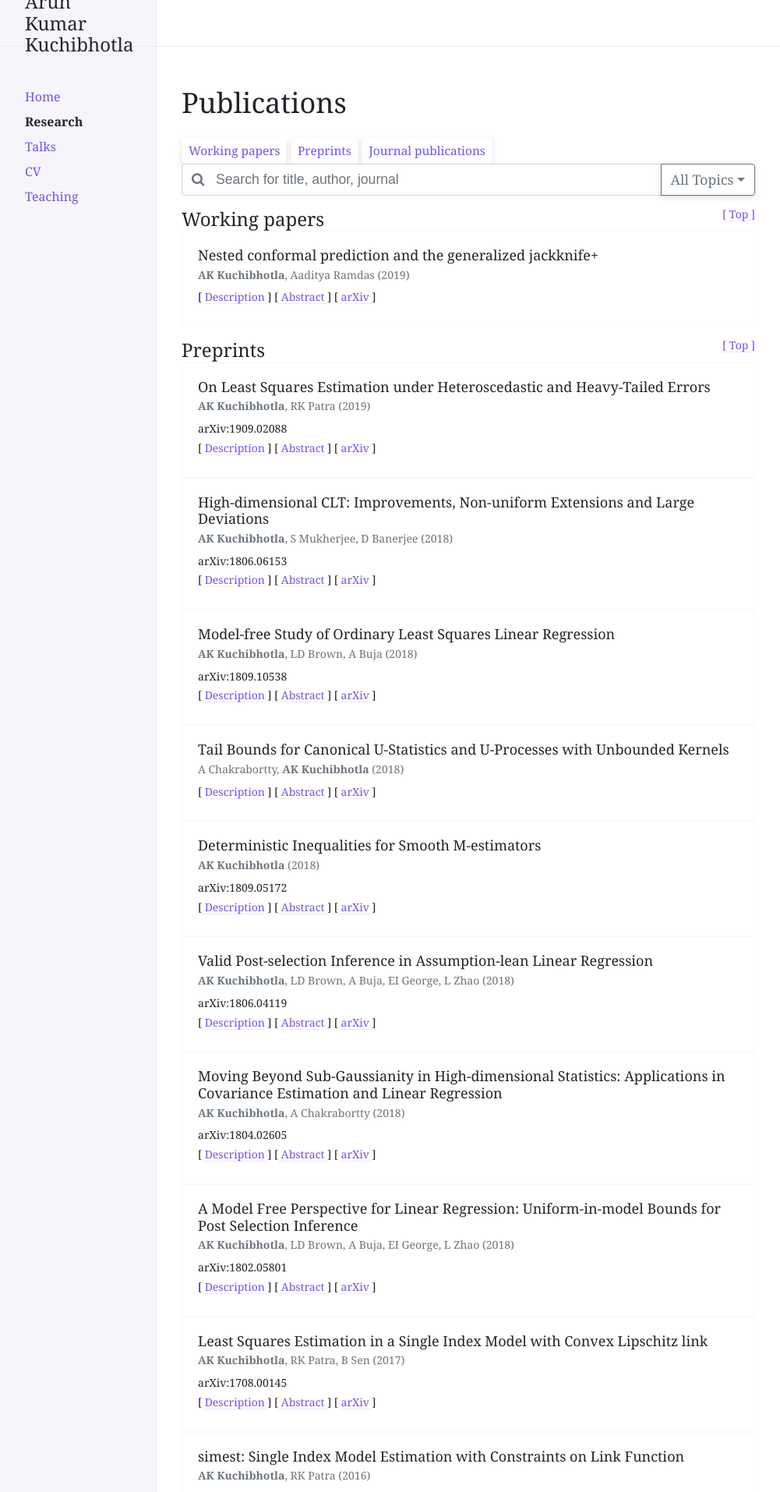
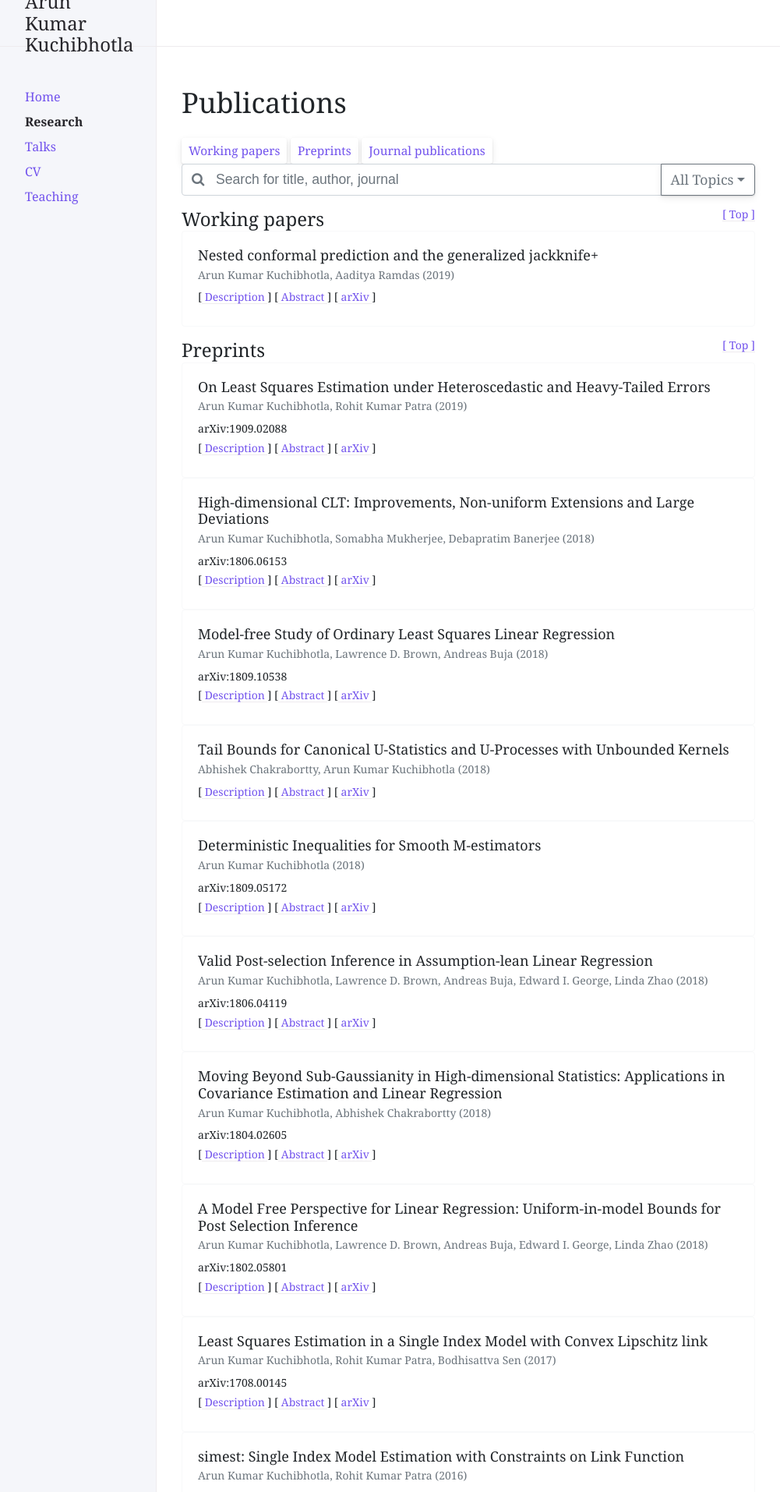
Before and after one commit to Arun-Kuchibhotla/Arun-Kuchibhotla.github.io, a Jekyll site: the page built from docs/research.md, in a window 1280 px wide. Shown: the top 1914 px of the page at 78% size, without its empty margins (139-1140 px from the left). Built offline with Jekyll 4.4.1, drawn with Linux system fonts in a browser that asks for light colours; nearby versions of some CDN libraries; some of the changed text lies outside the part shown.

Commit message:
Update publications.json

```diff
--- a/_data/publications.json
+++ b/_data/publications.json
@@ -6,19 +6,19 @@
 		"title": "A Model Free Perspective for Linear Regression: Uniform-in-model Bounds for Post Selection Inference",
 		"authors": [
 			{
-				"name": "AK Kuchibhotla"
+				"name": "Arun Kumar Kuchibhotla"
 			},
 			{
-				"name": "LD Brown"
+				"name": "Lawrence D. Brown"
 			},
 			{
-				"name": "A Buja"
+				"name": "Andreas Buja"
 			},
 			{
-				"name": "EI George"
+				"name": "Edward I. George"
 			},
 			{
-				"name": "L Zhao"
+				"name": "Linda Zhao"
 			}
 		],
 		"source": "arXiv:1802.05801",
@@ -54,10 +54,10 @@
 		"title": "Moving Beyond Sub-Gaussianity in High-dimensional Statistics: Applications in Covariance Estimation and Linear Regression",
 		"authors": [
 			{
-				"name": "AK Kuchibhotla"
+				"name": "Arun Kumar Kuchibhotla"
 			},
 			{
-				"name": "A Chakrabortty"
+				"name": "Abhishek Chakrabortty"
 			}
 		],
 		"source": "arXiv:1804.02605",
@@ -84,10 +84,10 @@
 		"title": "A general set up for minimum disparity estimation",
 		"authors": [
 			{
-				"name": "AK Kuchibhotla"
+				"name": "Arun Kumar Kuchibhotla"
 			},
 			{
-				"name": "A Basu"
+				"name": "Ayanendranath Basu"
 			}
 		],
 		"source": "Statistics & Probability Letters",
@@ -116,13 +116,13 @@
 		"title": "Least Squares Estimation in a Single Index Model with Convex Lipschitz link",
 		"authors": [
 			{
-				"name": "AK Kuchibhotla"
+				"name": "Arun Kumar Kuchibhotla"
 			},
 			{
-				"name": "RK Patra"
+				"name": "Rohit Kumar Patra"
 			},
 			{
-				"name": "B Sen"
+				"name": "Bodhisattva Sen"
 			}
 		],
 		"source": "arXiv:1708.00145",
@@ -152,22 +152,22 @@
 		"title": "Models as Approximations---Part II: A General Theory of Model-Robust Regression",
 		"authors": [
 			{
-				"name": "A Buja"
+				"name": "Andreas Buja"
 			},
 			{
-				"name": "R Berk"
+				"name": "Richard Berk"
 			},
 			{
-				"name": "L Brown"
+				"name": "Lawrence D. Brown"
 			},
 			{
-				"name": "E George"
+				"name": "Edward I. George"
 			},
 			{
-				"name": "AK Kuchibhotla"
+				"name": "Arun Kumar Kuchibhotla"
 			},
 			{
-				"name": "L Zhao"
+				"name": "Linda Zhao"
 			}
 		],
 		"source": "arXiv:1612.03257",
@@ -194,10 +194,10 @@
 		"title": "Efficient Estimation in Single Index Models through Smoothing splines",
 		"authors": [
 			{
-				"name": "AK Kuchibhotla"
+				"name": "Arun Kumar Kuchibhotla"
 			},
 			{
-				"name": "RK Patra"
+				"name": "Rohit Kumar Patra"
 			}
 		],
 		"source": "arXiv:1612.00068",
@@ -224,25 +224,25 @@
 		"title": "Assumption lean regression",
 		"authors": [
 			{
-				"name": "R Berk"
+				"name": "Richard Berk"
 			},
 			{
-				"name": "A Buja"
+				"name": "Andreas Buja"
 			},
 			{
-				"name": "L Brown"
+				"name": "Lawrence D. Brown"
 			},
 			{
-				"name": "E George"
+				"name": "Edward I. George"
 			},
 			{
-				"name": "AK Kuchibhotla"
+				"name": "Arun Kumar Kuchibhotla"
 			},
 			{
-				"name": "W Su"
+				"name": "Weijie Su"
 			},
 			{
-				"name": "L Zhao"
+				"name": "Linda Zhao"
 			}
 		],
 		"source": "The American Statistician",
@@ -271,19 +271,19 @@
 		"title": "Valid Post-selection Inference in Assumption-lean Linear Regression",
 		"authors": [
 			{
-				"name": "AK Kuchibhotla"
+				"name": "Arun Kumar Kuchibhotla"
 			},
 			{
-				"name": "LD Brown"
+				"name": "Lawrence D. Brown"
 			},
 			{
-				"name": "A Buja"
+				"name": "Andreas Buja"
 			},
 			{
-				"name": "EI George"
+				"name": "Edward I. George"
 			},
 			{
-				"name": "L Zhao"
+				"name": "Linda Zhao"
 			}
 		],
 		"source": "arXiv:1806.04119",
@@ -316,7 +316,7 @@
 		"title": "Deterministic Inequalities for Smooth M-estimators",
 		"authors": [
 			{
-				"name": "AK Kuchibhotla"
+				"name": "Arun Kumar Kuchibhotla"
 			}
 		],
 		"source": "arXiv:1809.05172",
@@ -349,10 +349,10 @@
 		"title": "On the asymptotics of minimum disparity estimation",
 		"authors": [
 			{
-				"name": "AK Kuchibhotla"
+				"name": "Arun Kumar Kuchibhotla"
 			},
 			{
-				"name": "A Basu"
+				"name": "Ayanendranath Basu"
 			}
 		],
 		"source": "TEST: An Official Journal of the Spanish Society of Statistics and Operations Research",
@@ -382,13 +382,13 @@
 		"title": "Statistical inference based on bridge divergences",
 		"authors": [
 			{
-				"name": "AK Kuchibhotla"
+				"name": "Arun Kumar Kuchibhotla"
 			},
 			{
-				"name": "S Mukherjee"
+				"name": "Somabha Mukherjee"
 			},
 			{
-				"name": "A Basu"
+				"name": "Ayanendranath Basu"
 			}
 		],
 		"source": "Annals of the Institute of Statistical Mathematics",
@@ -420,10 +420,10 @@
 		"title": "First order expansion of convex regularized estimators",
 		"authors": [
 			{
-				"name": "P Bellec"
+				"name": "Pierre C. Bellec"
 			},
 			{
-				"name": "AK Kuchibhotla"
+				"name": "Arun Kumar Kuchibhotla"
 			}
 		],
 		"source": "Advances in Neural Information Processing Systems",
@@ -450,10 +450,10 @@
 		"title": "A minimum distance weighted likelihood method of estimation",
 		"authors": [
 			{
-				"name": "A Kuchibhotla"
+				"name": "Arun Kumar Kuchibhotla"
 			},
 			{
-				"name": "A Basu"
+				"name": "Ayanendranath Basu"
 			}
 		],
 		"source": "Technical report, Interdisciplinary Statistical Research Unit (ISRU), Indian …",
@@ -479,10 +479,10 @@
 		"year": 2016,
 		"authors": [
 			{
-				"name": "AK Kuchibhotla"
+				"name": "Arun Kumar Kuchibhotla"
 			},
 			{
-				"name": "RK Patra"
+				"name": "Rohit Kumar Patra"
 			}
 		],
 		"source": "R package version 0.6,",
@@ -506,10 +506,10 @@
 		"title": "On Least Squares Estimation under Heteroscedastic and Heavy-Tailed Errors",
 		"authors": [
 			{
-				"name": "AK Kuchibhotla"
+				"name": "Arun Kumar Kuchibhotla"
 			},
 			{
-				"name": "RK Patra"
+				"name": "Rohit Kumar Patra"
 			}
 		],
 		"source": "arXiv:1909.02088",
@@ -536,10 +536,10 @@
 		"title": "Tail Bounds for Canonical U-Statistics and U-Processes with Unbounded Kernels",
 		"authors": [
 			{
-				"name": "A Chakrabortty"
+				"name": "Abhishek Chakrabortty"
 			},
 			{
-				"name": "AK Kuchibhotla"
+				"name": "Arun Kumar Kuchibhotla"
 			}
 		],
 		"year": 2018,
@@ -564,13 +564,13 @@
 		"title": "Model-free Study of Ordinary Least Squares Linear Regression",
 		"authors": [
 			{
-				"name": "AK Kuchibhotla"
+				"name": "Arun Kumar Kuchibhotla"
 			},
 			{
-				"name": "LD Brown"
+				"name": "Lawrence D. Brown"
 			},
 			{
-				"name": "A Buja"
+				"name": "Andreas Buja"
 			}
 		],
 		"source": "arXiv:1809.10538",
@@ -597,13 +597,13 @@
 		"title": "High-dimensional CLT: Improvements, Non-uniform Extensions and Large Deviations",
 		"authors": [
 			{
-				"name": "AK Kuchibhotla"
+				"name": "Arun Kumar Kuchibhotla"
 			},
 			{
-				"name": "S Mukherjee"
+				"name": "Somabha Mukherjee"
 			},
 			{
-				"name": "D Banerjee"
+				"name": "Debapratim Banerjee"
 			}
 		],
 		"source": "arXiv:1806.06153",
@@ -630,13 +630,13 @@
 		"title": "On single index models with convex link",
 		"authors": [
 			{
-				"name": "AK Kuchibhotla"
+				"name": "Arun Kumar Kuchibhotla"
 			},
 			{
-				"name": "RK Patra"
+				"name": "Rohit Kumar Patra"
 			},
 			{
-				"name": "B Sen"
+				"name": "Bodhisattva Sen"
 			}
 		],
 		"source": "Previous version of Least Squares Estimation in a Single Index Model with Convex Lipschitz link",
@@ -665,7 +665,7 @@
 		"year": 2013,
 		"authors": [
 			{
-				"name": "AK Kuchibhotla"
+				"name": "Arun Kumar Kuchibhotla"
 			}
 		],
 		"citation_url": "https://faculty.wharton.upenn.edu/wp-content/uploads/2015/12/kuchibhotla2.pdf?_ga=2.259498890.1886152885.1569090151-93526264.1463923455",
@@ -690,7 +690,7 @@
 		"year": 2019,
 		"authors": [
 			{
-				"name": "AK Kuchibhotla"
+				"name": "Arun Kumar Kuchibhotla"
 			},
 			{
 				"name": "Aaditya Ramdas"
```
